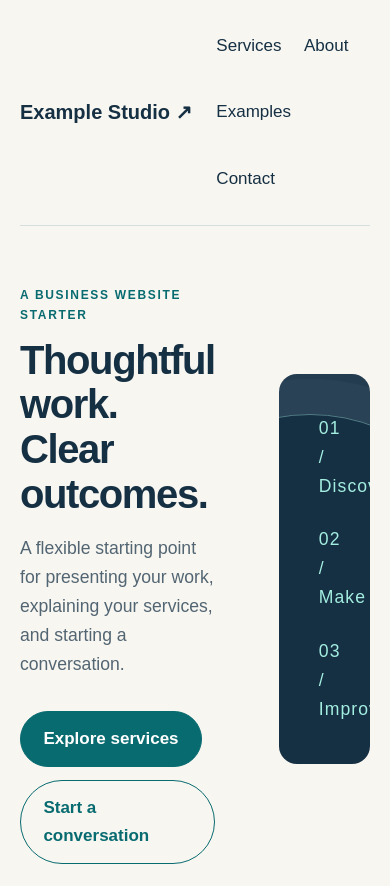
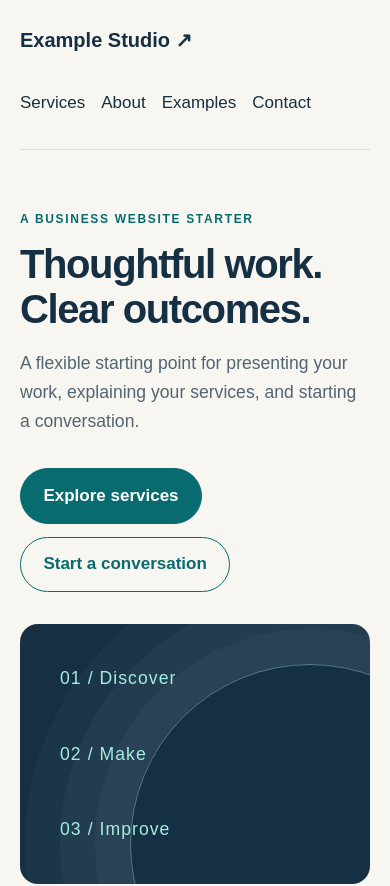
Before and after one commit to mariesxma/business-website-starter, a Next.js app: page / in a window 390 px wide. Shown: the top 886 px of the page. Built offline with nearby package versions, Linux system fonts and the light colour scheme.

Commit message:
Adapt the layout for phones and narrow screens

```diff
--- a/app/globals.css
+++ b/app/globals.css
@@ -281,3 +281,40 @@ input[type="range"] {
 .grid figure {
   margin: 0;
 }
+
+@media (max-width: 760px) {
+  .hero {
+    grid-template-columns: 1fr;
+    gap: 2rem;
+  }
+  .hero-art {
+    min-height: 260px;
+  }
+  .site-header {
+    flex-direction: column;
+    align-items: flex-start;
+  }
+  nav {
+    gap: 1rem;
+  }
+  .diagram-workspace {
+    grid-template-columns: 1fr;
+  }
+  .diagram-stack .diagram-map {
+    grid-template-columns: 1fr 0.5fr;
+  }
+  h1 {
+    max-width: 100%;
+  }
+}
+@media (max-width: 380px) {
+  .diagram-stack .diagram-map {
+    grid-template-columns: 1fr;
+  }
+  .layer-visual {
+    display: none;
+  }
+  .diagram-io {
+    grid-template-columns: 1fr;
+  }
+}
```
